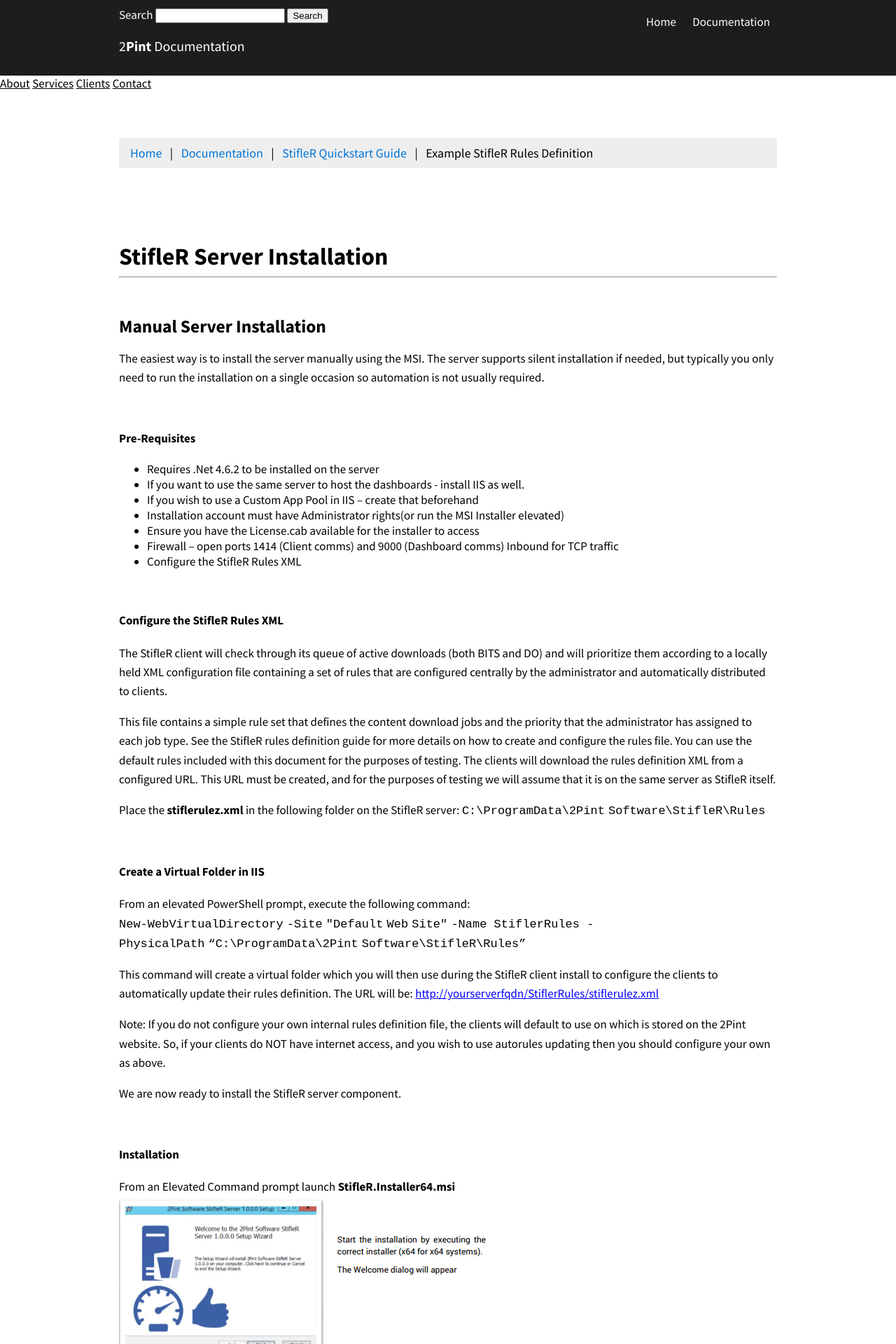
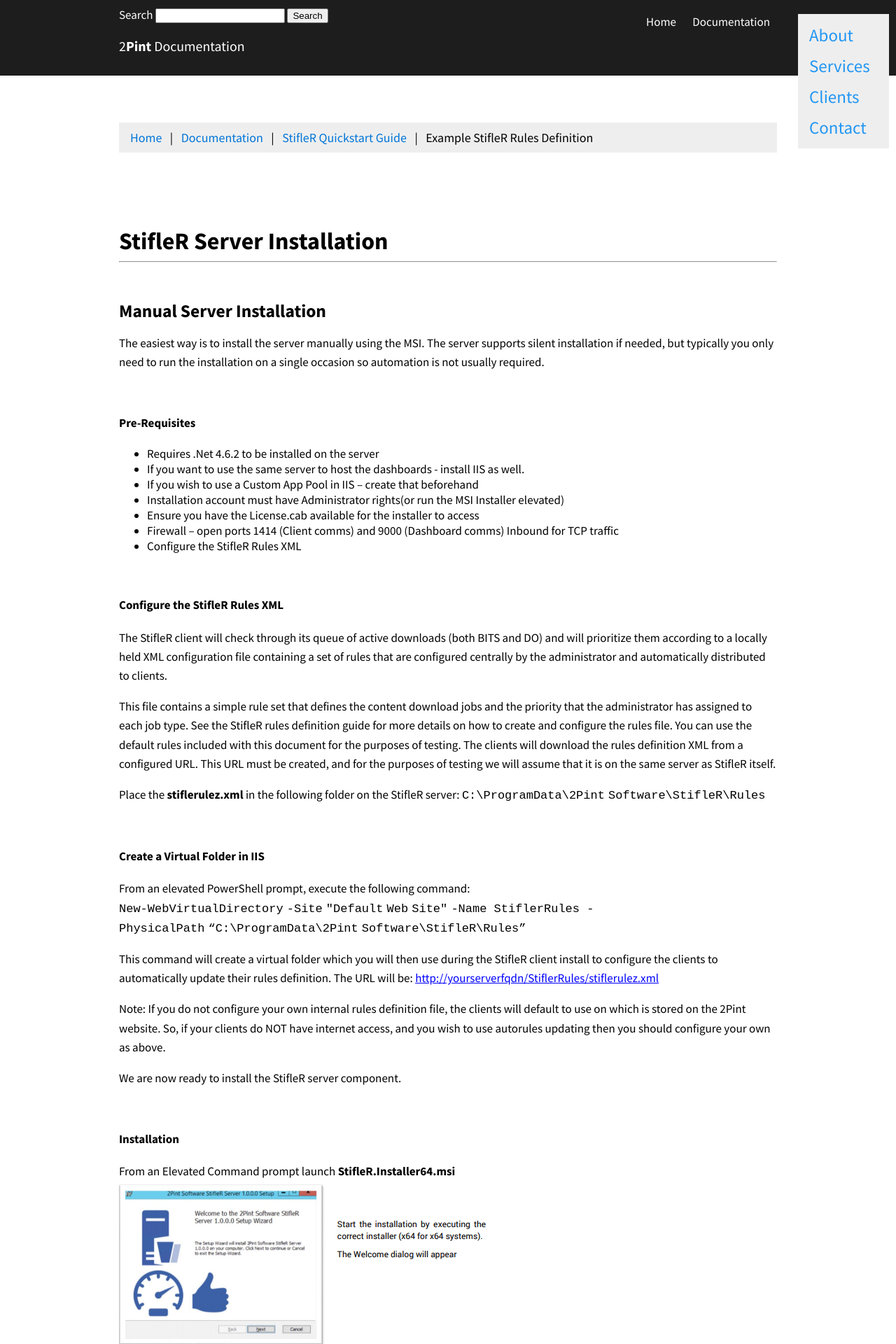
Before and after one commit to RoseSmithTest/Documentation, a Jekyll site: the page built from docs/StifleRServerInstallation.html, in a window 1280 px wide. Shown: the top 1920 px of the page at 70% size. Built offline with Jekyll 4.4.1, drawn with Linux system fonts in a browser that asks for light colours.

Commit message:
Update style.css

```diff
--- a/css/style.css
+++ b/css/style.css
@@ -196,3 +196,37 @@ ul.breadcrumb li a:hover {
 	width: 50%;
 	padding: 100px 0;
 }
+
+.sidenav {
+  width: 130px;
+  position: fixed;
+  z-index: 1;
+  top: 20px;
+  right: 10px;
+  background: #eee;
+  overflow-x: hidden;
+  padding: 8px 0;
+}
+
+.sidenav a {
+  padding: 6px 8px 6px 16px;
+  text-decoration: none;
+  font-size: 25px;
+  color: #2196F3;
+  display: block;
+}
+
+.sidenav a:hover {
+  color: #064579;
+}
+
+.main {
+  margin-right: 140px; /* Same width as the sidebar + left position in px */
+  font-size: 28px; /* Increased text to enable scrolling */
+  padding: 0px 10px;
+}
+
+@media screen and (max-height: 450px) {
+  .sidenav {padding-top: 15px;}
+  .sidenav a {font-size: 18px;}
+}
```
